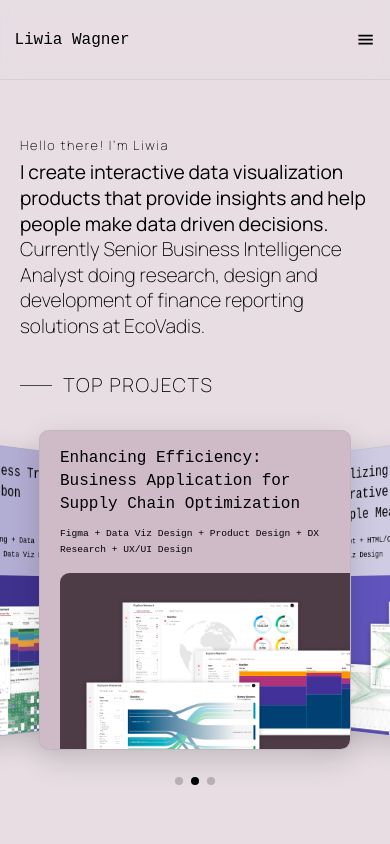
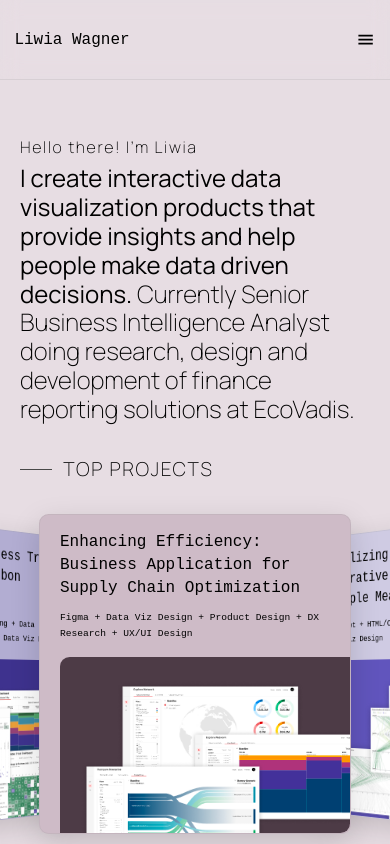
Before and after one commit to LiwiaWagner/Portfolio-Liwia-Wagner, a React (Create React App) app: page / in a window 390 px wide. Shown: the top 844 px of the page. Built offline with nearby package versions, Linux system fonts and the light colour scheme; a web font is replaced by a local one.

Commit message:
mobile-font-amendments

```diff
--- a/src/pages/home/home.css
+++ b/src/pages/home/home.css
@@ -210,15 +210,15 @@
   }
 
   .name {
-    font-size: 0.8rem;
+    font-size: 1rem;
     font-weight: 100;
     padding: 1.5rem 0 0.4rem 0;
   }
 
   .hero-intro {
-    font-size: 1.2rem;
+    font-size: 1.5rem;
     font-weight: 200;
-    line-height: 1.6rem;
+    line-height: 1.8rem;
     padding: 0 0 1rem 0;
   }
 
```
